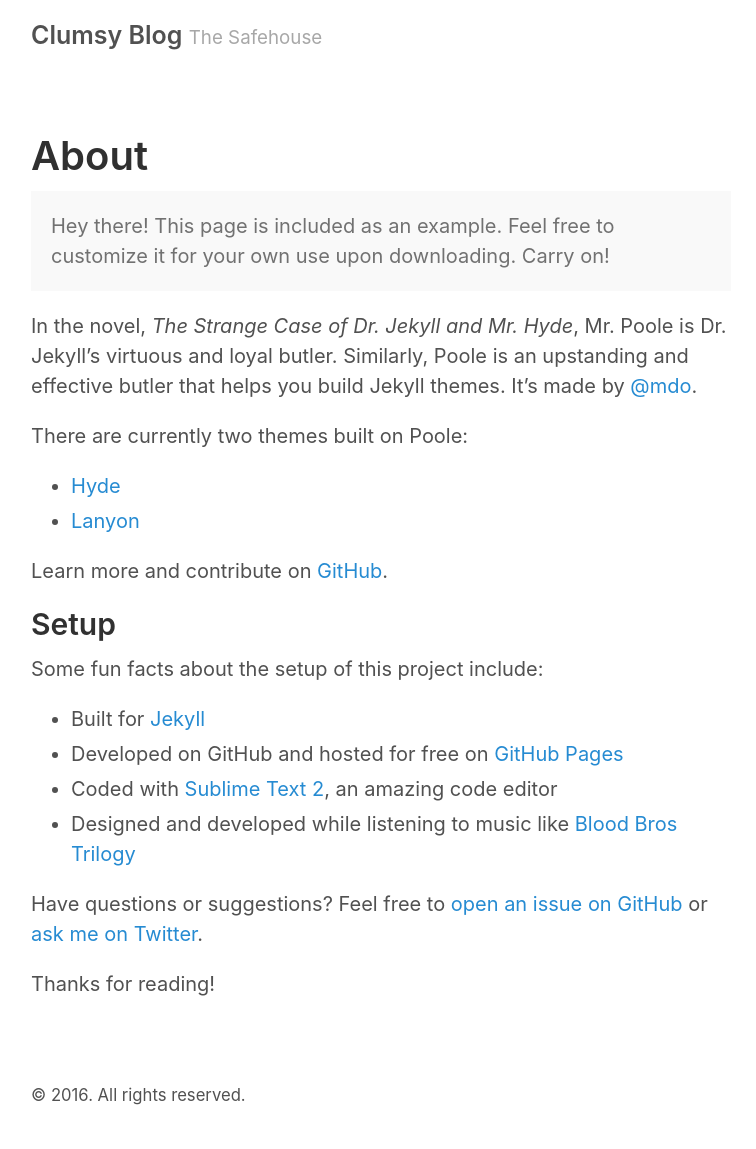
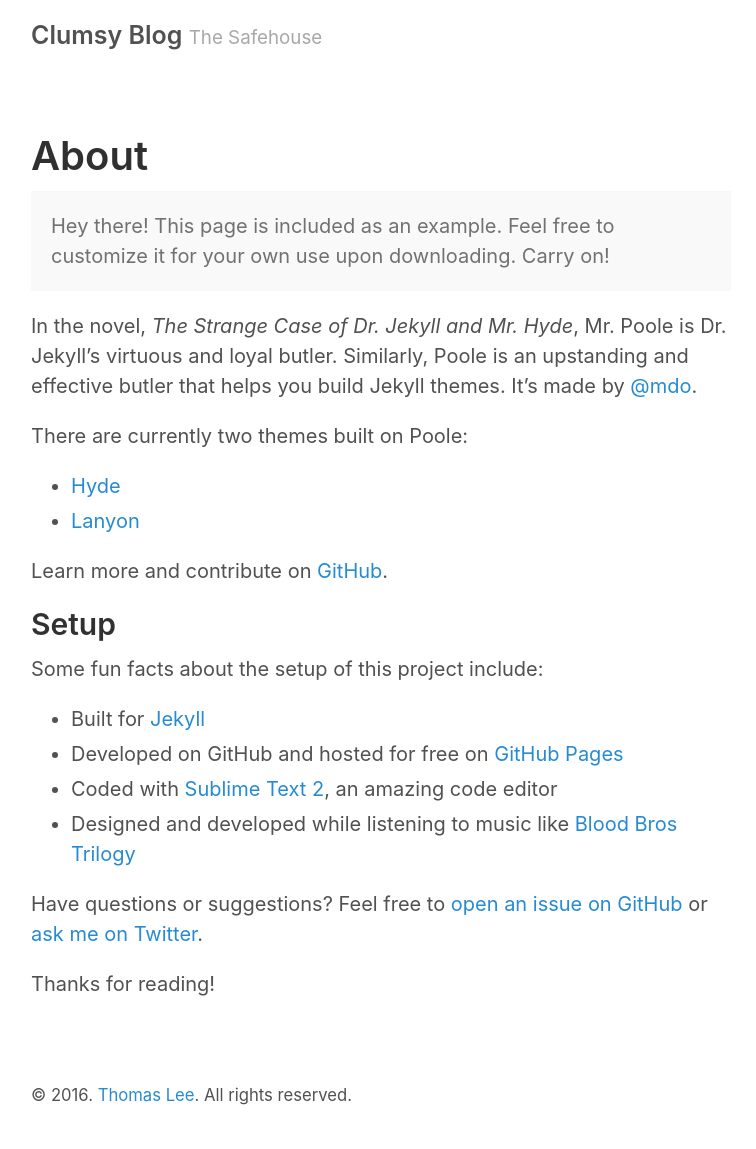
Before and after one commit to ClumsyLee/ThomasLee969.github.io, a Jekyll site: the page built from about.md, in a window 1280 px wide. Shown: the whole page, without its empty margins (259-1015 px from the left). Built offline with Jekyll 4.4.1, drawn with Linux system fonts in a browser that asks for light colours.

```diff
--- a/_config.yml
+++ b/_config.yml
@@ -22,11 +22,6 @@
   url:               https://github.com/ThomasLee969
   email:             lisihan969@gmail.com
 
-# Custom vars
-version:             2.0.0
-github:
-  repo:              https://github.com/poole/poole
-
 # Gems
 gems:
   - jekyll-paginate
--- a/_layouts/default.html
+++ b/_layouts/default.html
@@ -19,7 +19,7 @@
 
       <footer class="footer">
         <small>
-          &copy; <time datetime="{{ site.time | date_to_xmlschema }}">{{ site.time | date: '%Y' }}</time>. All rights reserved.
+          &copy; <time datetime="{{ site.time | date_to_xmlschema }}">{{ site.time | date: '%Y' }}</time>. <a href="{{ site.baseurl }}/about">Thomas Lee</a>. All rights reserved.
         </small>
       </footer>
     </div>
```
